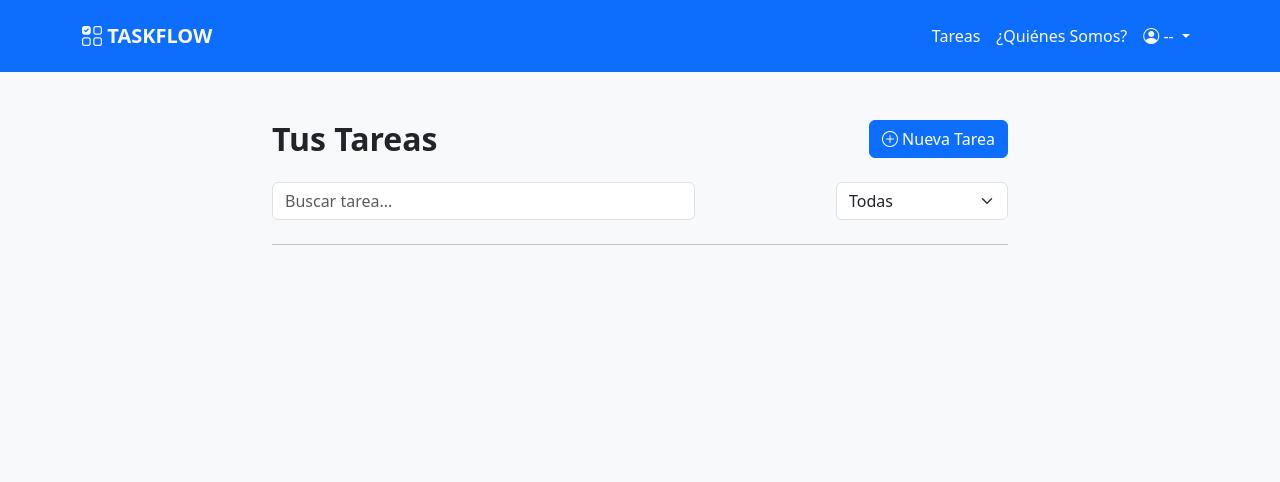
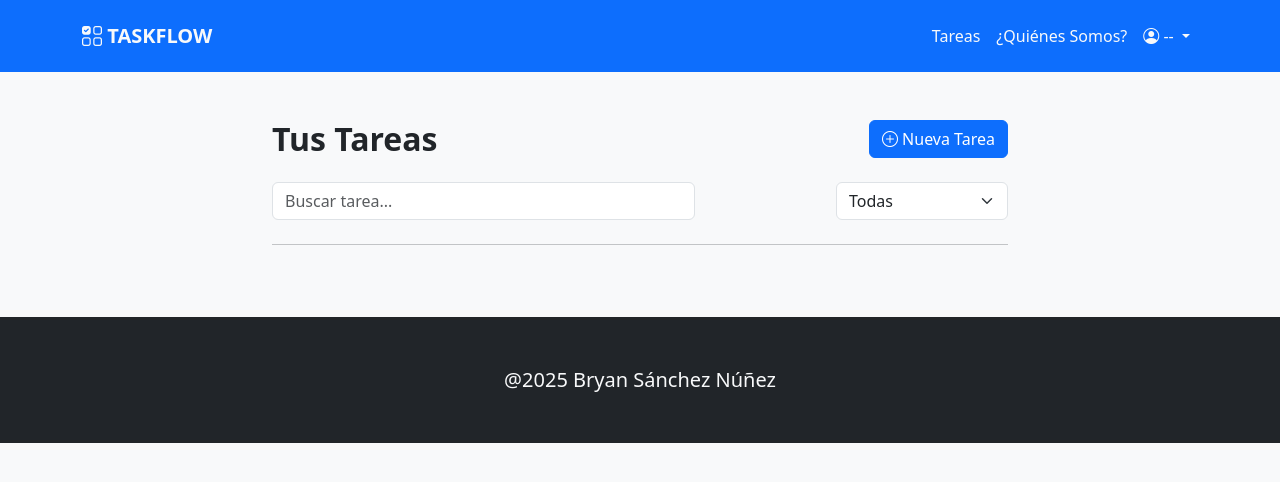
Before and after one commit to UnUsuarioMas67/todo-app-angular, an Angular app: page /todo in a window 1280 px wide. Shown: the top 482 px of the page. Built offline with nearby package versions, Linux system fonts and the light colour scheme.

Commit message:
Add footer to TodoListComponent

```diff
--- a/src/app/pages/todo-list/todo-list.component.html
+++ b/src/app/pages/todo-list/todo-list.component.html
@@ -47,3 +47,5 @@
     </div>
   </div>
 </section>
+
+<app-footer></app-footer>
--- a/src/app/pages/todo-list/todo-list.component.ts
+++ b/src/app/pages/todo-list/todo-list.component.ts
@@ -6,6 +6,7 @@
 import { NewTaskFormComponent } from '../../components/new-task-form/new-task-form.component';
 import { NgbModal } from '@ng-bootstrap/ng-bootstrap';
 import { FormsModule } from '@angular/forms';
+import { FooterComponent } from '../../components/footer/footer.component';
 
 @Component({
   selector: 'app-todo-list',
@@ -13,6 +14,7 @@
     HeaderComponent,
     TodoTaskComponent,
     NewTaskFormComponent,
+    FooterComponent,
     FormsModule,
   ],
   templateUrl: './todo-list.component.html',
```
